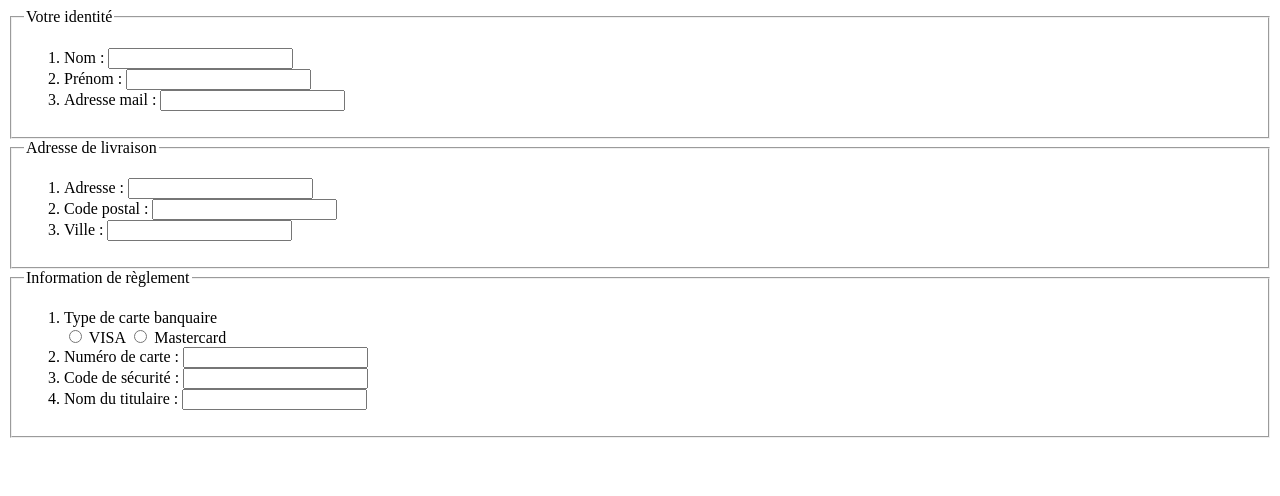
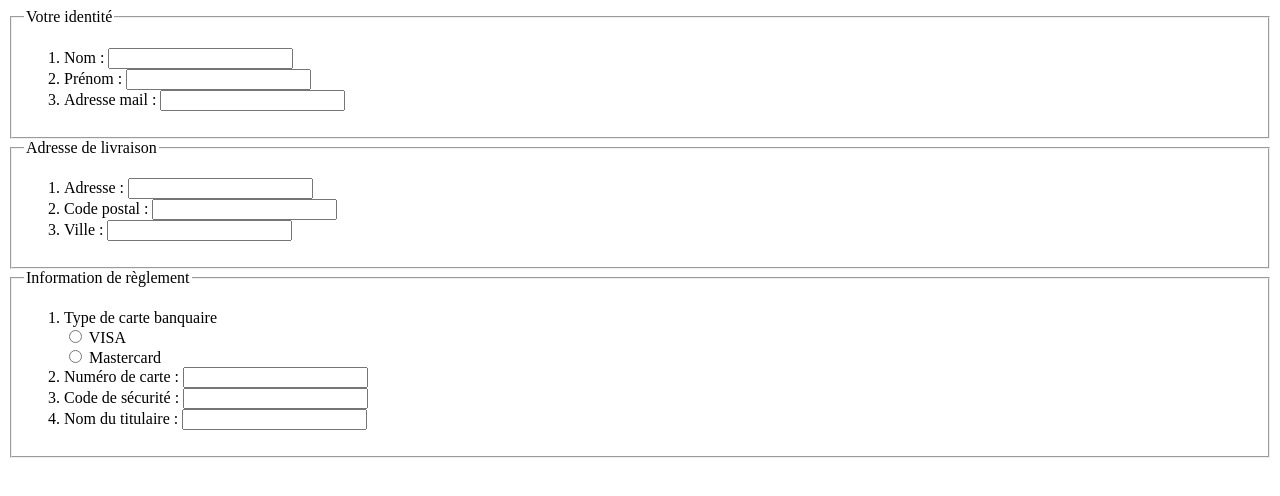
Before and after one commit to Robininho/Exercice7, a plain HTML site: page index.html in a window 1280 px wide. Drawn offline with Linux system fonts and the light colour scheme.

Commit message:
avancement du projet

```diff
--- a/index.html
+++ b/index.html
@@ -33,7 +33,7 @@
           <legend>Information de règlement</legend>
             <ol>
               <li><label for="carte bancaire">Type de carte banquaire</label></li>
-              <input type="radio" name="carte bancaire" value="VISA" id="VISA" /> <label for="VISA">VISA</label>
+              <input type="radio" name="carte bancaire" value="VISA" id="VISA" /> <label for="VISA">VISA</label><br />
               <input type="radio" name="carte bancaire" value="Mastercard" id="Mastercard" /> <label for="Mastercard">Mastercard</label>
               <li><label for="numéro">Numéro de carte :</label>
               <input type="text" name="numéro" id="numéro" /></li>
```
